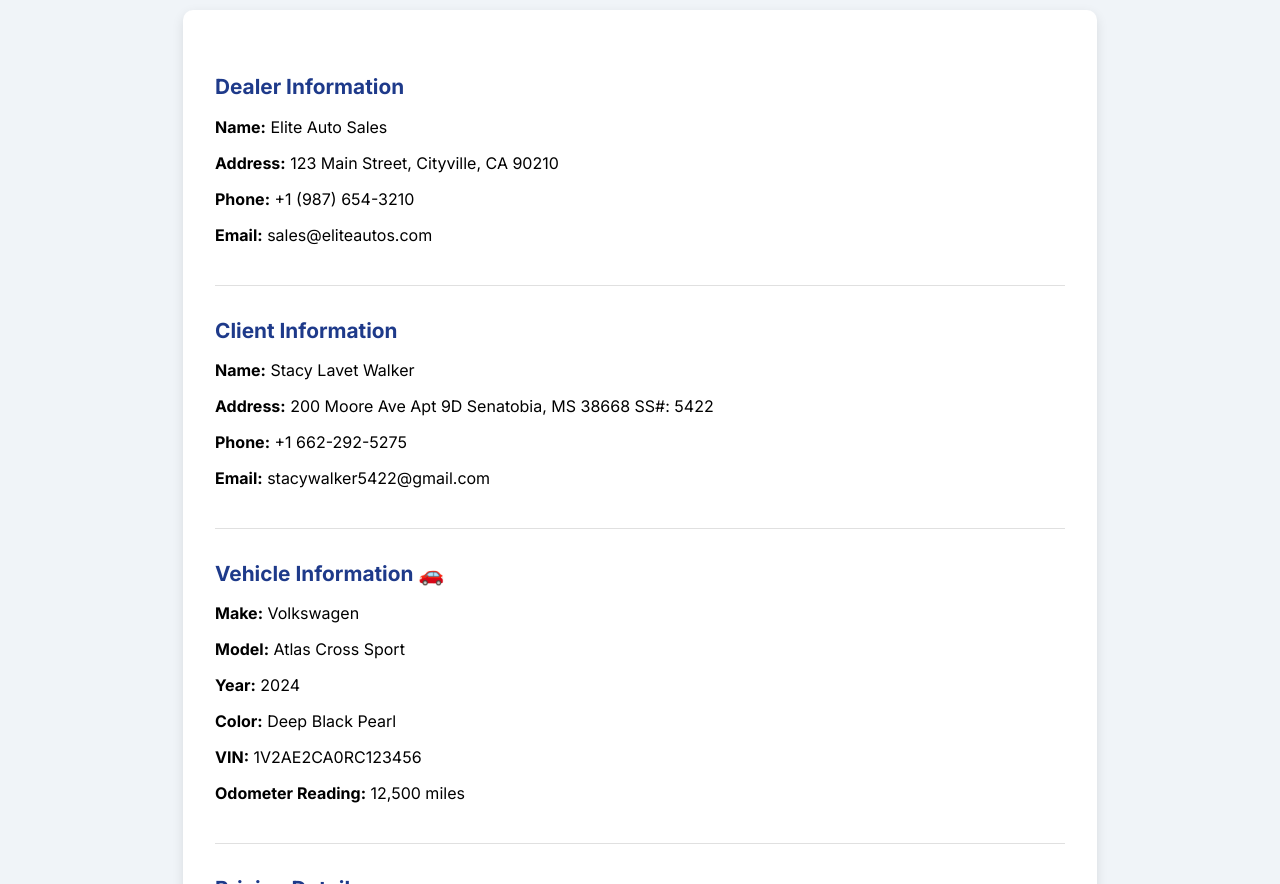
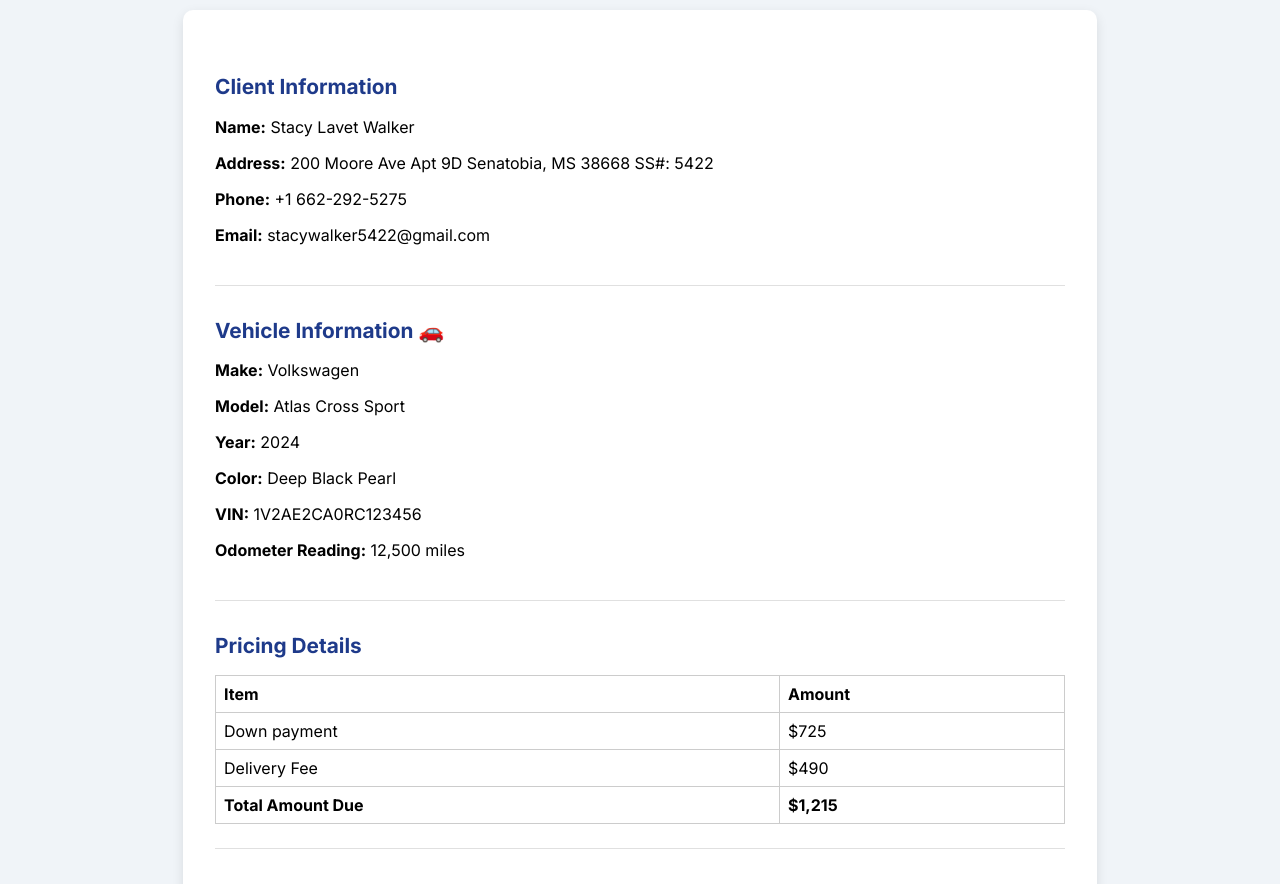
Before and after one commit to Hellen294/car-purchase-confirmation, a plain HTML site: page shippment-details-for-Stacy Lavet Walker.html in a window 1280 px wide. Shown: the part 216-1100 px from the top of the page. Drawn offline with Linux system fonts and the light colour scheme.

Commit message:
Update shippment-details-for-Stacy Lavet Walker.html

```diff
--- a/shippment-details-for-Stacy Lavet Walker.html
+++ b/shippment-details-for-Stacy Lavet Walker.html
@@ -169,13 +169,7 @@
   </header>
 
   <main>
-    <div class="section">
-      <h2>Dealer Information</h2>
-      <p><strong>Name:</strong> Elite Auto Sales</p>
-      <p><strong>Address:</strong> 123 Main Street, Cityville, CA 90210</p>
-      <p><strong>Phone:</strong> +1 (987) 654-3210</p>
-      <p><strong>Email:</strong> sales@eliteautos.com</p>
-    </div>
+
 
     <div class="section">
       <h2>Client Information</h2>
```
